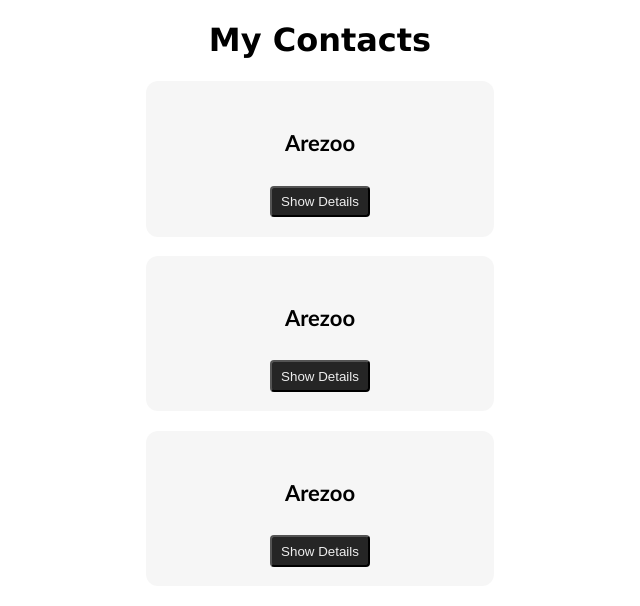
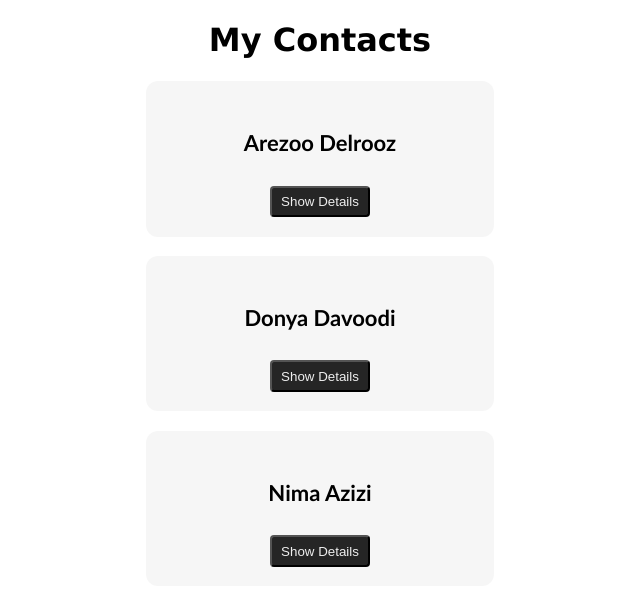
Before and after one commit to itsDonya/vue-tutorial, a Vue app: page / in a window 1280 px wide. Shown: the top 606 px of the page, without its empty margins (320-960 px from the left). Built offline with nearby package versions, Linux system fonts and the light colour scheme.

Commit message:
Contacts => Props

```diff
--- a/src/App.vue
+++ b/src/App.vue
@@ -1,9 +1,21 @@
 <template>
   <h1 class="title">My Contacts</h1>
   <div class="contacts">
-    <my-contact></my-contact>
-    <my-contact></my-contact>
-    <my-contact></my-contact>
+    <my-contact
+      name="Arezoo Delrooz"
+      phone-number="09123456789"
+      email-address="arezoo@gmail.com"
+    ></my-contact>
+    <my-contact
+      name="Donya Davoodi"
+      phone-number="09021029245"
+      email-address="donya@gmail.com"
+    ></my-contact>
+    <my-contact
+      name="Nima Azizi"
+      phone-number="09917654321"
+      email-address="nima@gmail.com"
+    ></my-contact>
   </div>
 </template>
 
--- a/src/components/MyContact.vue
+++ b/src/components/MyContact.vue
@@ -1,26 +1,22 @@
 <template>
   <div class="contact">
-    <h4 class="name">{{ friend.name }}</h4>
+    <h4 class="name">{{ name }}</h4>
     <button class="details-btn" @click="isDetailsVisible = !isDetailsVisible">
       {{ isDetailsVisible ? "Hide" : "Show" }} Details
     </button>
     <ul class="details" v-if="isDetailsVisible">
-      <li class="phone">{{ friend.phone }}</li>
-      <li class="email">{{ friend.email }}</li>
+      <li class="phone">{{ phoneNumber }}</li>
+      <li class="email">{{ emailAddress }}</li>
     </ul>
   </div>
 </template>
 
 <script>
 export default {
+  props: ["name", "phoneNumber", "emailAddress"],
   data() {
     return {
       isDetailsVisible: false,
-      friend: {
-        name: "Arezoo",
-        phone: "09112345678",
-        email: "arezoo@gmail.com",
-      },
     };
   },
 };
```
